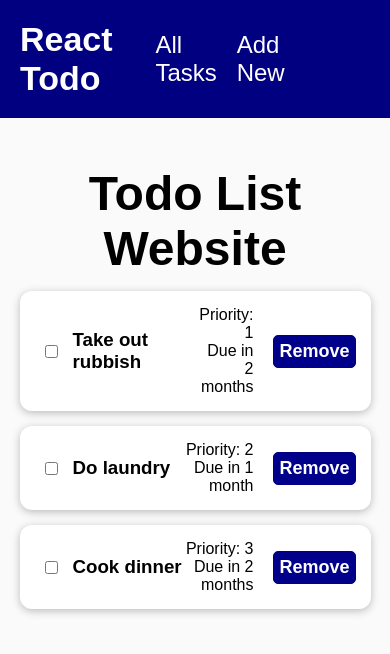
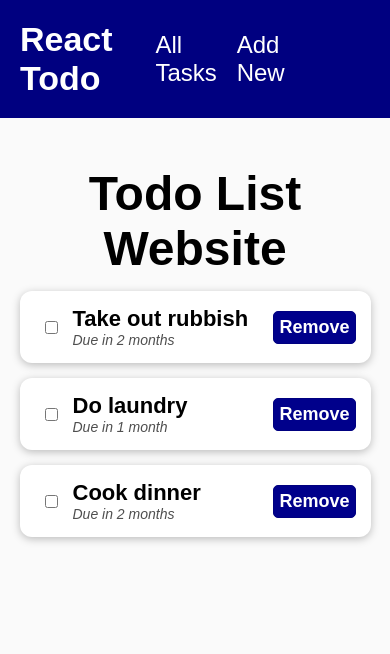
Before and after one commit to FoxPopuli/react-todo, a React (Create React App) app: page / in a window 390 px wide. Shown: the top 654 px of the page. Built offline with nearby package versions, Linux system fonts and the light colour scheme.

Commit message:
Added media query to hide priority, reformatted Todo component

```diff
--- a/src/components/TodoItem/TodoItem.js
+++ b/src/components/TodoItem/TodoItem.js
@@ -3,18 +3,9 @@ import classes from "./TodoItem.module.css";
 import Button from "../UI/Button/Button";
 
 const parseDate = (dateObj) => {
-  console.log("Date stuff");
-  console.log(dateObj.getDate());
-
-  return dateObj.toString().split("").splice(4, 11).join("");
-};
-
-const parseDate2 = (dateObj) => {
   const date2 = new Date();
   const diffTime = Math.abs(date2 - dateObj);
   const diffDays = Math.ceil(diffTime / (1000 * 60 * 60 * 24));
-  console.log(diffTime + " milliseconds");
-  console.log(diffDays + " days");
 
   let returnString = "Due in ";
   if (diffDays < 13) {
@@ -39,22 +30,24 @@ const TodoItem = (props) => {
     props.onRemoveItem(props.id);
   };
 
-  parseDate2(props.dueDate);
-
   return (
     <Card>
       <li className={classes.main}>
-        <input type="checkbox" className={classes.checkbox}></input>
-        <h3 className={classes.title}>{props.title}</h3>
+        <div className={classes.leftGroup}>
+          <input type="checkbox" className={classes.checkbox}></input>
 
-        <div className={classes.infoContainer}>
+          <div className={classes.infoContainer}>
+            <h3 className={classes.title}>{props.title}</h3>
+            <div className={classes.dueDate}>{parseDate(props.dueDate)}</div>
+          </div>
+        </div>
+
+        <div className={classes.rightGroup}>
           <div className={classes.priority}>
             {"Priority: " + props.priority}
           </div>
-          <div className={classes.dueDate}>{parseDate2(props.dueDate)}</div>
+          <Button onClick={removeItemHandler}>Remove</Button>
         </div>
-        {/* <button onClick={removeItemHandler}>Remove</button> */}
-        <Button onClick={removeItemHandler}>Remove</Button>
       </li>
     </Card>
   );
--- a/src/components/TodoItem/TodoItem.module.css
+++ b/src/components/TodoItem/TodoItem.module.css
@@ -6,6 +6,7 @@
   margin: 15px 0;
   display: flex;
   align-items: center;
+  justify-content: space-between;
 }
 
 .main input {
@@ -15,20 +16,44 @@
 }
 
 .main button {
-  margin-left: auto;
+  /* margin-left: auto; */
   padding: 5px;
   border-radius: 5px;
 }
 
 .title {
   font-weight: bold;
+  font-size: 22px;
 }
 
 .infoContainer {
   /* margin-right: auto; */
   /* color: green; */
-  flex: 1;
+  /* flex: 1;
   text-align: right;
   align-self: right;
-  margin-right: 20px;
+  margin-right: 20px; */
 }
+
+.leftGroup,
+.rightGroup {
+  display: flex;
+  align-items: center;
+}
+
+.dueDate {
+  font-style: italic;
+  /* margin-left: 15px; */
+  font-size: 14px;
+  color: rgb(79, 79, 79);
+}
+
+.priority {
+  display: none;
+}
+
+@media (min-width: 400px) {
+  .priority {
+    display: block;
+  }
+}
```
